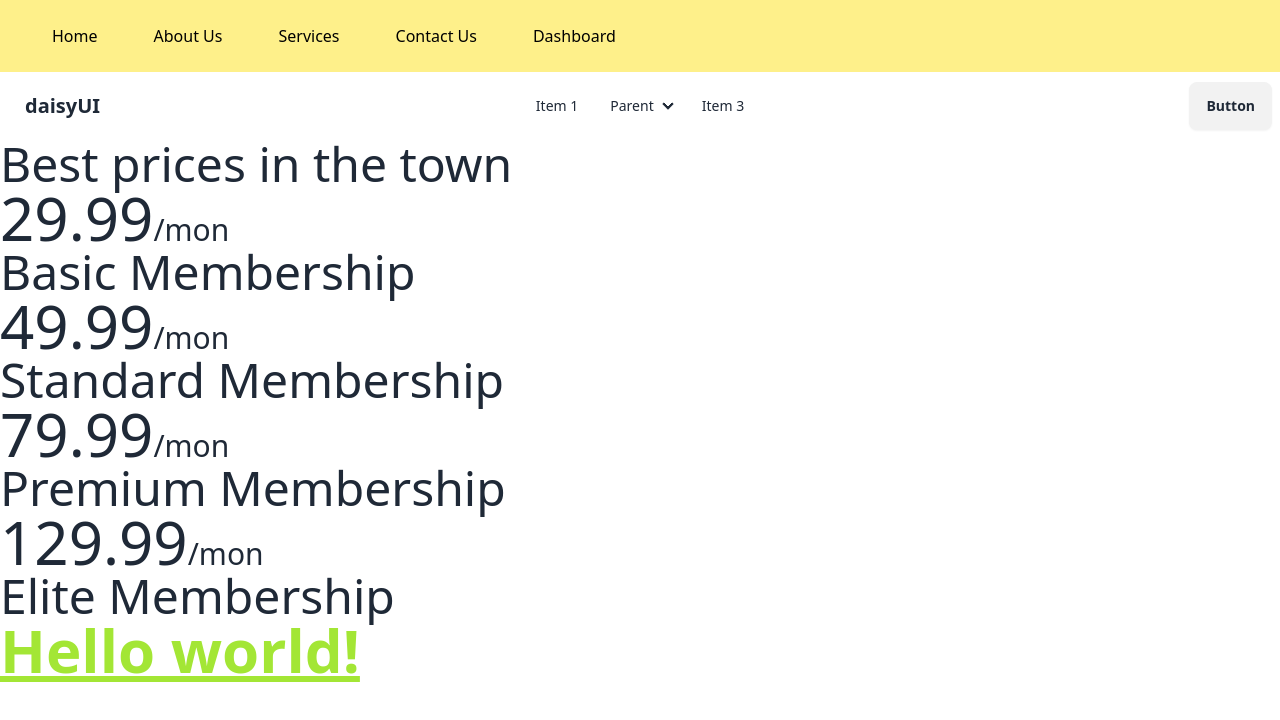
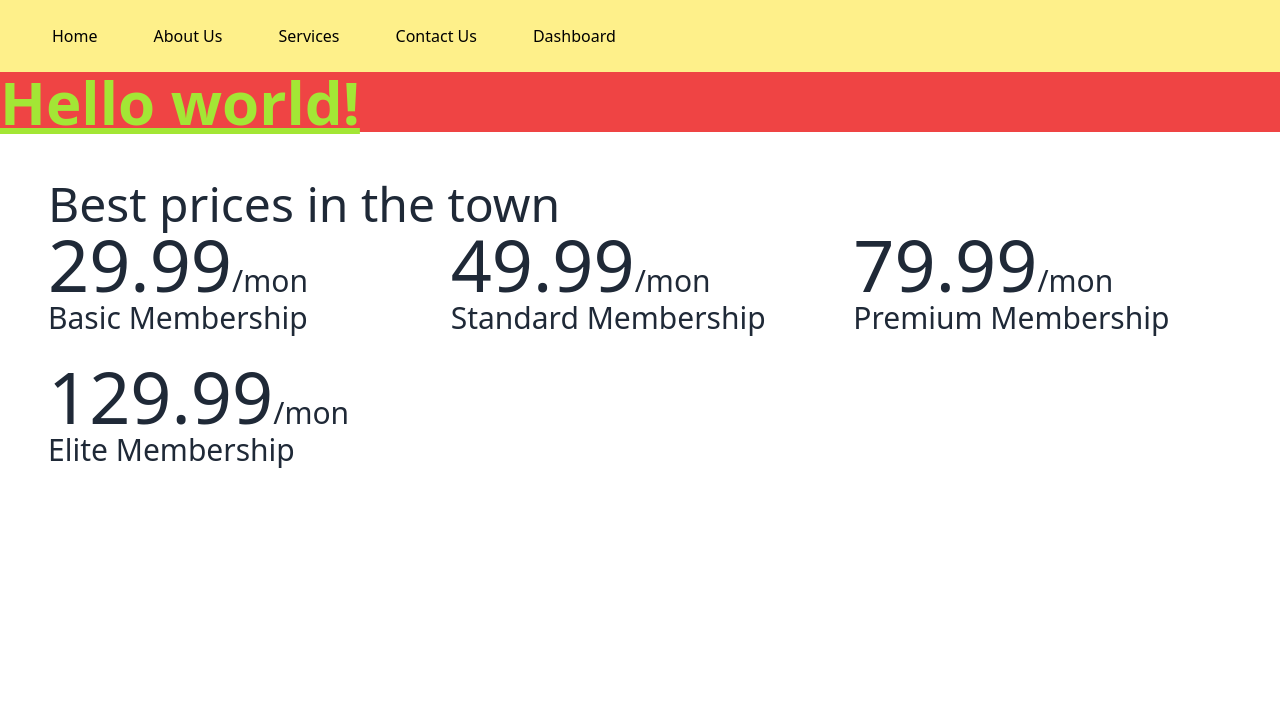
Before and after one commit to alalhosen/price-options-d44, a React (Vite) app: page / in a window 1280 px wide. Shown: the top 720 px of the page. Built offline with nearby package versions, Linux system fonts and the light colour scheme.

Commit message:
css change

```diff
--- a/src/App.jsx
+++ b/src/App.jsx
@@ -1,4 +1,4 @@
-import DaisyNav from "./components/DaisyNav/DaisyNav";
+// import DaisyNav from "./components/DaisyNav/DaisyNav";
 
 import NavBar from "./components/NavBar/NavBar";
 import PriceOptions from "./components/PriceOptions/PriceOptions";
@@ -8,11 +8,11 @@ export default function App() {
   return (
     <div>
       <NavBar />
-      <DaisyNav />
-      <PriceOptions/>
-      <h1 className="font-bold text-6xl text-lime-400 underline">
+      <h1 className="bg-red-500 font-bold text-6xl text-lime-400 underline">
         Hello world!
       </h1>
+      {/* <DaisyNav /> */}
+      <PriceOptions/>
 
     </div>
 
--- a/src/components/PriceOption/PriceOption.jsx
+++ b/src/components/PriceOption/PriceOption.jsx
@@ -5,10 +5,10 @@ const PriceOption = ({ option }) => {
   return (
     <div>
       <h2>
-        <span className="text-6xl">{price}</span>
+        <span className="text-7xl">{price}</span>
         <span className="text-3xl">/mon</span>
       </h2>
-      <h4 className="text-5xl">{name}</h4>
+      <h4 className="text-3xl">{name}</h4>
     </div>
   );
 };
--- a/src/components/PriceOptions/PriceOptions.jsx
+++ b/src/components/PriceOptions/PriceOptions.jsx
@@ -51,11 +51,13 @@ const PriceOptions = () => {
     ]
 
     return (
-        <div>
+        <div className='m-12'>
             <h2 className="text-5xl">Best prices in the town</h2>
-            {
+           <div className='gap-6 grid grid-cols-3'>
+           {
                 priceOptions.map(option => <PriceOption key={option.id} option={option}></PriceOption>)
             }
+           </div>
 
         </div>
     );
```
